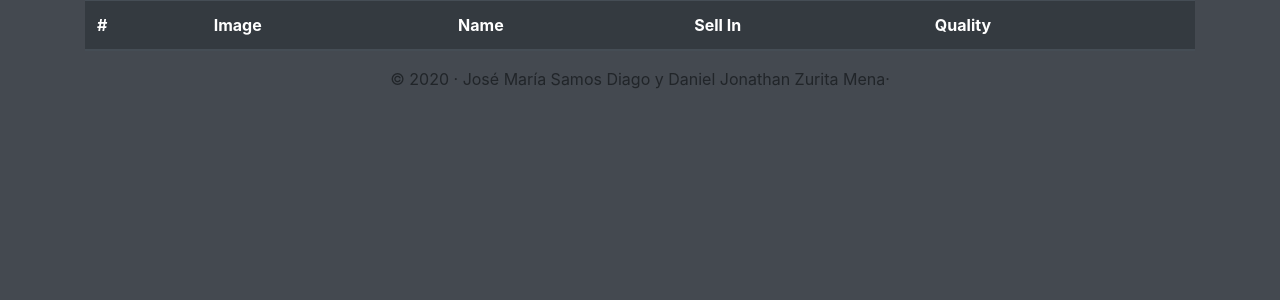
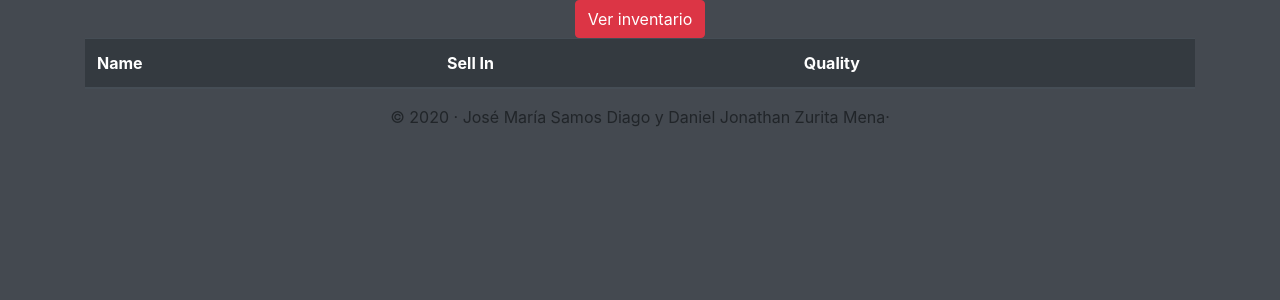
Before and after one commit to DanyZurita/API_REST_GildedRose, a Flask app: page / in a window 1280 px wide. Shown: the part 56-356 px from the top of the page. Run offline with Flask 2, Linux system fonts and the light colour scheme; lists and menus that the app fills with data are empty; parts of the project's set-up code (start-up, migrations or seed data) failed here and were passed over; some libraries are stand-ins or nearby versions.

Commit message:
feat(index): Añadir boton para inventario() y borrar 2s columas

```diff
--- a/templates/index.html
+++ b/templates/index.html
@@ -65,14 +65,19 @@ Tasca 5.2 - Web Ollivander's wands shop -->
     </nav>
     <!-- FINAL NAVBAR -->
 
+
+    <!-- BOTON INVENTARIO -->
+    <div class="container text-center">
+    <button type="button" class="btn btn-danger" onclick="inventario()">Ver inventario</button>
+</div>
+    <!-- FINAL BOTON INVENTARIO -->
+
     <!-- TABLA -->
     <div class="container">
         <table class="table table-dark">
 
             <thead>
                 <tr>
-                    <th scope="col">#</th>
-                    <th scope="col">Image</th>
                     <th scope="col">Name</th>
                     <th scope="col">Sell In</th>
                     <th scope="col">Quality</th>
@@ -95,7 +100,7 @@ Tasca 5.2 - Web Ollivander's wands shop -->
         <p>&copy; 2020 &middot; José María Samos Diago y Daniel Jonathan Zurita Mena&middot;</p>
     </footer>
 
-    <script src="{{ url_for('static', filename='itemsLoad.js') }}"></script>
+    <script src="{{ url_for('static', filename='own.js') }}"></script>
 
     <!-- Optional JavaScript -->
     <!-- jQuery first, then Popper.js, then Bootstrap JS -->
```
